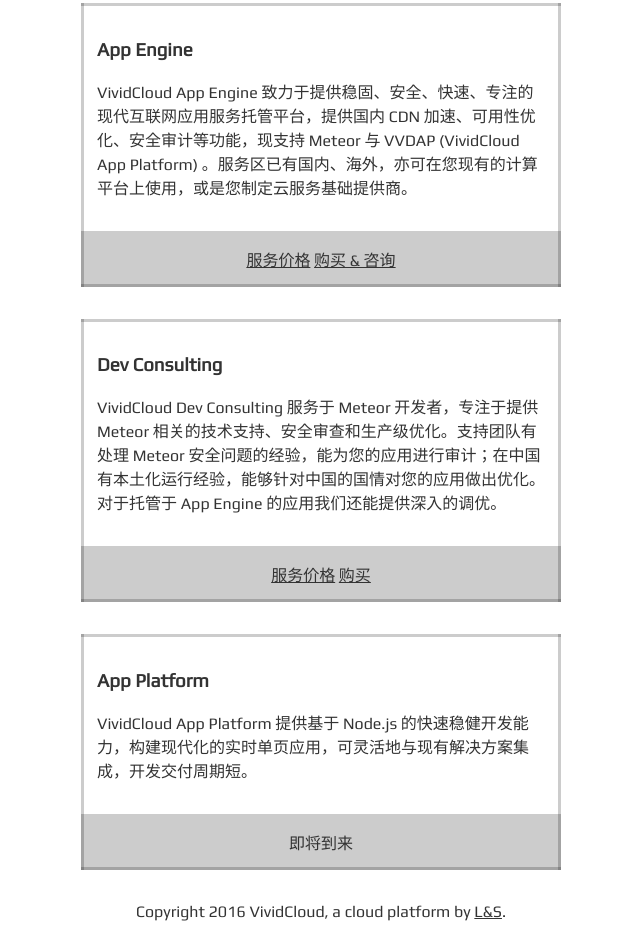
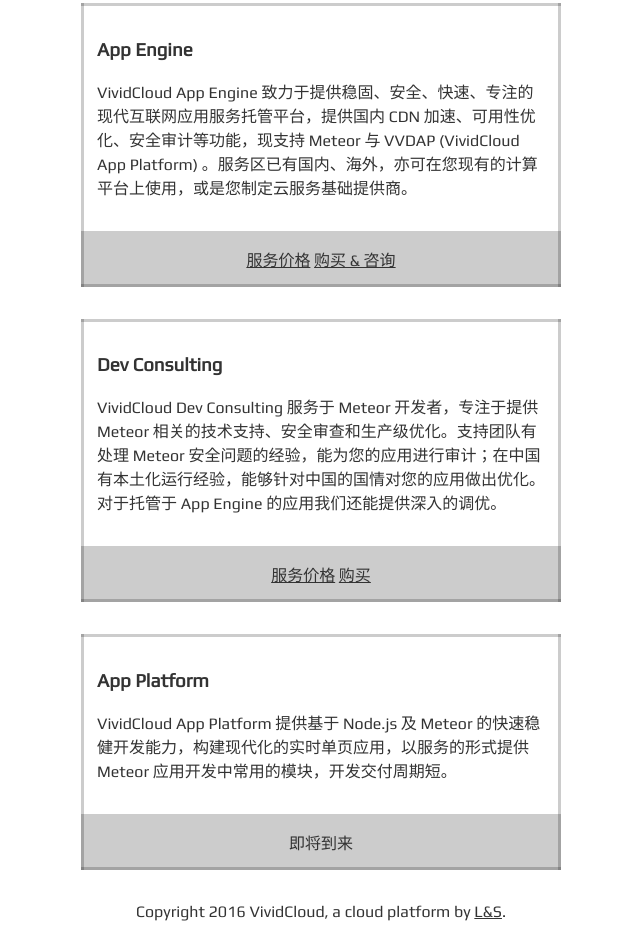
Before and after one commit to VividCloud/vvd.space, a plain HTML site: page index.html in a window 1280 px wide. Shown: the part 232-1169 px from the top of the page, without its empty margins (319-959 px from the left). Drawn offline with Linux system fonts and the light colour scheme; a script that the page names is missing; a web font is replaced by a local one.

Commit message:
Update index.html

```diff
--- a/index.html
+++ b/index.html
@@ -32,7 +32,7 @@
             <article>
                 <h3>App Platform</h3>
                 <p>
-                    VividCloud App Platform 提供基于 Node.js 的快速稳健开发能力，构建现代化的实时单页应用，可灵活地与现有解决方案集成，开发交付周期短。
+                    VividCloud App Platform 提供基于 Node.js 及 Meteor 的快速稳健开发能力，构建现代化的实时单页应用，以服务的形式提供 Meteor 应用开发中常用的模块，开发交付周期短。
                 </p>
             </article>
             <span>即将到来</span>
```
